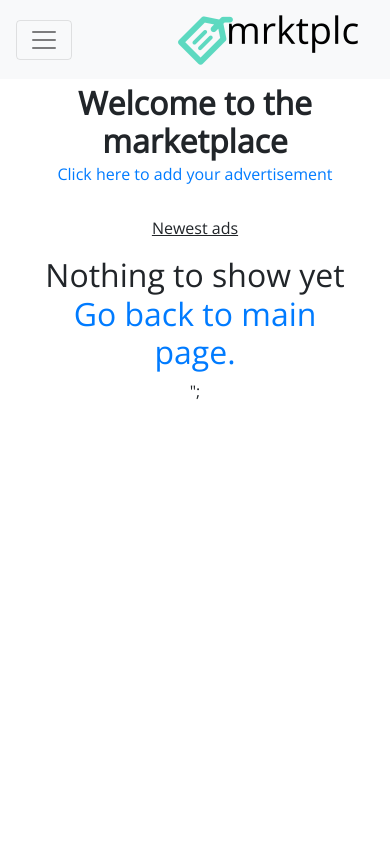
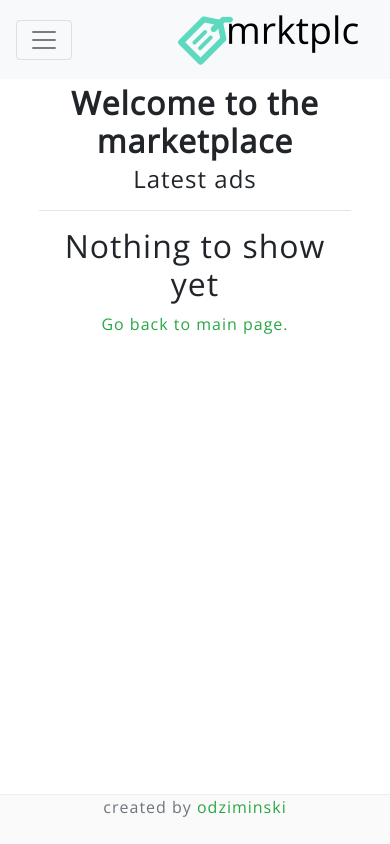
Before and after one commit to odziminski/marketplace, a PHP site: page / in a window 390 px wide. Run offline with PHP 8.4, Linux system fonts and the light colour scheme; data that the repository does not hold is empty.

Commit message:
Add hamburger dropdown menu, HTML and PHP beautify

```diff
--- a/ad.php
+++ b/ad.php
@@ -6,7 +6,8 @@ $url = $_SERVER['REQUEST_URI'];
 $id = substr($url, strrpos($url, '/') + 1);
 
 $b = new SelectAdvertisement;
-$b->DisplaySingleAd("SELECT * from ads where id_ad = $id; ");
+$b->DisplaySingleAd("
+SELECT * from ads where id_ad = $id;
+");
 
-require_once 'includes/footer.html';
 ?>
--- a/db/Pagination.php
+++ b/db/Pagination.php
@@ -44,7 +44,7 @@ class Pagination extends selectAdvertisement
         else
         {
             exit("<h2> Nothing to show yet. </h2>" .
-            "<a href='advertisements/index.php'><br>
+            "<a href='marketplace/index.php'>
             Go back to main page.");
         }
     }
--- a/db/SelectAd.php
+++ b/db/SelectAd.php
@@ -22,24 +22,25 @@ class selectAdvertisement extends DBconnect
         <div class="col-sm-6">
             <div class="card">
                 <div class="card-block">
-                                <a href="advertisements/ad/<?=$row['id_ad'] ?>">
+                    <a href="marketplace/ad/<?=$row['id_ad'] ?>">
                         <?php
-
-                                        if (!empty($row['image_name'])){?>
-                                        <img width="100" height="100" src="advertisements/img/submitted/<?= $row['image_name'] ?>"
+                if (!empty($row['image_name']))
+                { ?>
+                        <img width="100" height="100" src="marketplace/img/submitted/<?=$row['image_name'] ?>"
                             class="rounded float-left img-responsive border border-dark"></a>
                     <?php
                 }
                 else
-                                    {?>
-                                        <img width="100" height="100" src="advertisements/img/question_mark.png"
+                { ?>
+                    <img width="100" height="100" src="marketplace/img/question_mark.png"
                         class="rounded float-left img-responsive border border-dark"></a>
-                                        <?php } ?>
-                                <a class="card-title" href='advertisements/ad/<?=$row['id_ad']?>'><?=$row['title']?></a>
-                                <p class="card-text"><?=$row['content']?></p>
+                    <?php
+                } ?>
+                    <a class="card-title" href='marketplace/ad/<?=$row['id_ad'] ?>'><?=$row['title'] ?></a>
+                    <p class="card-text"><?=$row['content'] ?></p>
                 </div>
                 <div class="card-footer">
-                                <p class="card-text text-center"><?=$row['price']?> PLN</p>
+                    <p class="card-text text-center"><?=$row['price'] ?> PLN</p>
                 </div>
             </div>
         </div>
@@ -51,8 +52,8 @@ class selectAdvertisement extends DBconnect
         {
 ?>
         <h2>Nothing to show yet
-                        <a href='advertisements/index.php'><br>
-                        Go back to main page.</a></div>";
+            <a href='marketplace/index.php'></h2>
+        Go back to main page.</a></div>
     <?php
         }
 ?>
@@ -60,6 +61,7 @@ class selectAdvertisement extends DBconnect
 </div>
 </div>
 <?php
+
     }
 
     public function DisplaySingleAd($query)
@@ -76,20 +78,21 @@ class selectAdvertisement extends DBconnect
             {
                 $time = strtotime($row['date_added']);
                 $DMYdate = date("d/m/y g:i A", $time);
-                   if ($row['sell_buy']=="null"){
+                if ($row['sell_buy'] == "null")
+                {
                     $row['sell_buy'] = "Undisclosed";
                 }
 
                 if (!empty($row['image_name']))
                 {
-                    echo '<img class="single-img img-fluid border" src= "advertisements/img/submitted/' . $row['image_name'] . '"</br>';
+                    echo '<img class="single-img img-fluid border" src= "marketplace/img/submitted/' . $row['image_name'] . '"</br>';
                 }
                 else
                 {
-                    echo '<img class="single-img img-fluid border" src= "advertisements/img/question_mark.png "' . '</br>';
+                    echo '<img class="single-img img-fluid border" src= "marketplace/img/question_mark.png "' . '</br>';
                 }
 ?>
-        <h1> <?= $row['title']?> </h1>
+<h1> <?=$row['title'] ?> </h1>
 
 <table class="table table-striped text-center">
     <thead>
@@ -102,23 +105,22 @@ class selectAdvertisement extends DBconnect
     </thead>
     <tbody>
         <tr class="active">
-                    <td><?=$row['category']?></td>
-                    <td><?=$row['sell_buy']?></td>
-                    <td><?=$row['price']?> PLN</td>
-                    <td><?=$DMYdate?></td>
+            <td><?=$row['category'] ?></td>
+            <td><?=$row['sell_buy'] ?></td>
+            <td><?=$row['price'] ?> PLN</td>
+            <td><?=$DMYdate ?></td>
         </tr>
     </tbody>
 </table>
 
 
 </div>
-<p class="text-margin text-wrap"> <?=$row['content']?> </p>
+<p class="text-margin text-wrap"> <?=$row['content'] ?> </p>
 Contact:
 <a href="mailto:<?=$row['email'] ?>"><?=$row['email'] ?></a>
 
 <?php
-                                        echo '</div>';
-                                        echo "<br>";
+                echo '</div> <br>';
             }
 
         }
--- a/includes/category_filter.html
+++ b/includes/category_filter.html
@@ -1,5 +1,5 @@
 <div class="text-center">
-    <form action="advertisements/browse.php?" method="POST">
+    <form action="marketplace/browse.php?" method="POST">
         <p class="text-margin"> Filter by category: </p>
         <select class="form-custom" name="filter_category">
         <option>All</option>
@@ -10,6 +10,7 @@
         <option>Pets</option>
         <option>Others</option>
     </select>
-        <input type="submit" name="filter_category_button" class="btn btn-primary input-group-btn" value="Filter">
+        <input type="submit" name="filter_category_button" class="btn btn-success input-group-btn" value="Filter">
     </form>
+    <hr>
 </div>
--- a/includes/footer.html
+++ b/includes/footer.html
@@ -1,5 +1,7 @@
-<div class="text-center">
-    <footer>
-        <!--<p>Created by <a href="https://github.com/odziminski">odziminski</p></a> -->
-    </footer>
-</div>
+<footer class="footer">
+    <div class="container">
+        <p class="text-center text-muted">created by <a href="https://github.com/odziminski/marketplace">odziminski</a></p>
+    </div>
+  </footer>
+</body>
+</html>
--- a/includes/form_limit.html
+++ b/includes/form_limit.html
@@ -1,4 +1,4 @@
-<form action="advertisements/search.php?" method="GET">
+<form action="marketplace/search.php?" method="GET">
     <p class="text-margin">Limit of ads per page:</p>
     <select class="form-custom" name="limit">
         <option>10</option>
@@ -6,5 +6,5 @@
         <option>50</option>
         <option>100</option>
     </select>
-    <input type="submit" class="btn btn-primary input-group-btn" value="Send">
+    <input type="submit" class="btn btn-success input-group-btn" value="Send">
 </form>
--- a/includes/header.html
+++ b/includes/header.html
@@ -6,9 +6,13 @@
     <title>marketplace</title>
     <link rel="stylesheet" href="https://stackpath.bootstrapcdn.com/bootstrap/4.3.1/css/bootstrap.min.css" integrity="sha384-ggOyR0iXCbMQv3Xipma34MD+dH/1fQ784/j6cY/iJTQUOhcWr7x9JvoRxT2MZw1T" crossorigin="anonymous">
     <link rel="stylesheet" href="styles/theme.css">
-    <link rel="icon" href="/advertisements/img/icon.png">
+    <link rel="icon" href="/marketplace/img/icon.png">
     <link href="https://fonts.googleapis.com/css2?family=Open+Sans&display=swap" rel="stylesheet">
-    <base href="../advertisements">
+    <script src="https://code.jquery.com/jquery-3.3.1.slim.min.js" integrity="sha384-q8i/X+965DzO0rT7abK41JStQIAqVgRVzpbzo5smXKp4YfRvH+8abtTE1Pi6jizo" crossorigin="anonymous"></script>
+<script src="https://cdnjs.cloudflare.com/ajax/libs/popper.js/1.14.3/umd/popper.min.js" integrity="sha384-ZMP7rVo3mIykV+2+9J3UJ46jBk0WLaUAdn689aCwoqbBJiSnjAK/l8WvCWPIPm49" crossorigin="anonymous"></script>
+<script src="https://stackpath.bootstrapcdn.com/bootstrap/4.1.3/js/bootstrap.min.js" integrity="sha384-ChfqqxuZUCnJSK3+MXmPNIyE6ZbWh2IMqE241rYiqJxyMiZ6OW/JmZQ5stwEULTy" crossorigin="anonymous"></script>
+
+    <base href="../marketplace">
 </head>
 
 <body>
@@ -17,18 +21,20 @@
                 <button class="navbar-toggler" type="button" data-toggle="collapse" data-target="#navbarTogglerDemo03" aria-controls="navbarTogglerDemo03" aria-expanded="false" aria-label="Toggle navigation">
                   <span class="navbar-toggler-icon"></span>
                 </button>
-                <a class="navbar-brand" href="/advertisements/index.php"><img src="/advertisements/img/logo.png" alt="mrktplc"></a>
+                <a class="navbar-brand" href="/marketplace/index.php"><img src="/marketplace/img/logo.png" alt="mrktplc"></a>
 
                 <div class="collapse navbar-collapse" id="navbarTogglerDemo03">
                   <ul class="navbar-nav mr-auto mt-2 mt-lg-0">
                     <li class="nav-item active">
-                      <a class="nav-link" href="/advertisements/browse.php">Browse<span class="sr-only">(current)</span></a></li>
+                      <a class="nav-link" href="/marketplace/browse.php">Browse<span class="sr-only">(current)</span></a></li>
                     </li>
                     <li class="nav-item active">
-                      <a class="nav-link" href="/advertisements/category.php">Create your ad<span class="sr-only">(current)</span></a>
+                      <a class="nav-link" href="/marketplace/category.php">Create your ad<span class="sr-only">(current)</span></a>
                     </li>
+
+
                   </ul>
-                  <form class="form-inline my-2 my-lg-0" action="/advertisements/search.php?pageno=1" method="POST">
+                  <form class="form-inline my-2 my-lg-0" action="/marketplace/search.php?pageno=1" method="POST">
                     <input class="form-control mr-sm-2" type="search" placeholder="Type here" aria-label="Search" name="search">
                     <button class="btn btn-outline-success my-2 my-sm-0" type="submit">Search</button>
                   </form>
--- a/index.php
+++ b/index.php
@@ -2,21 +2,18 @@
 
 <h2 class="text-margin"><b> Welcome to the marketplace </b></h2>
 
-<h6>
-    <a class href="advertisements/category.php"> Click here to add your advertisement </a>
-</h6>
-<br>
 
 <?php
 require_once 'db/SelectAd.php';
 $b = new selectAdvertisement;
 ?>
-<p> <u> Newest ads </u> </p>
-<?=$b->DisplayAds("SELECT id_ad,content,title,price,image_name,category FROM ads ORDER BY date_added DESC LIMIT 8;");
+<h4>  Latest ads  </h4>
+<hr>
+<?=$b->DisplayAds("
+SELECT id_ad,content,title,price,image_name,category FROM ads ORDER BY date_added DESC LIMIT 8;
+");
 
 ?>
-</div>
-</div>
-</div>
+
 <?php require_once 'includes/footer.html'; ?>
 </body>
--- a/styles/theme.css
+++ b/styles/theme.css
@@ -1,7 +1,18 @@
 html, body{
     font-family: 'Open Sans', sans-serif;
     background-color:  white;
+    height: 100%;
+    padding-bottom: 50px;
+    letter-spacing: 0.0625em;
+
 }
+a{
+   color: #28a745;
+}
+button{
+    background-color: #28a745;
+}
+
 .content{
     margin-left:10%;
     margin-right:10%;
@@ -44,3 +55,15 @@ html, body{
 .text-margin{
     margin:1.5%;
 }
+
+.footer {
+    position: absolute;
+    bottom: 0;
+    width: 100%;
+    height: 50px;
+    background: #fafafa;
+    border-top: solid 1px #eee;
+  }
+  .card-title{
+      border-bottom:solid lightgray 1px;
+  }
```
Also changed, not shown: add_ad.php (+5 -4 lines), browse.php (+9 -3 lines), category.php (+7 -6 lines), includes/header_categories.html (+11 -7 lines), search.php (+11 -3 lines), README.md. Lines whose indentation alone changed are shown as unchanged.
